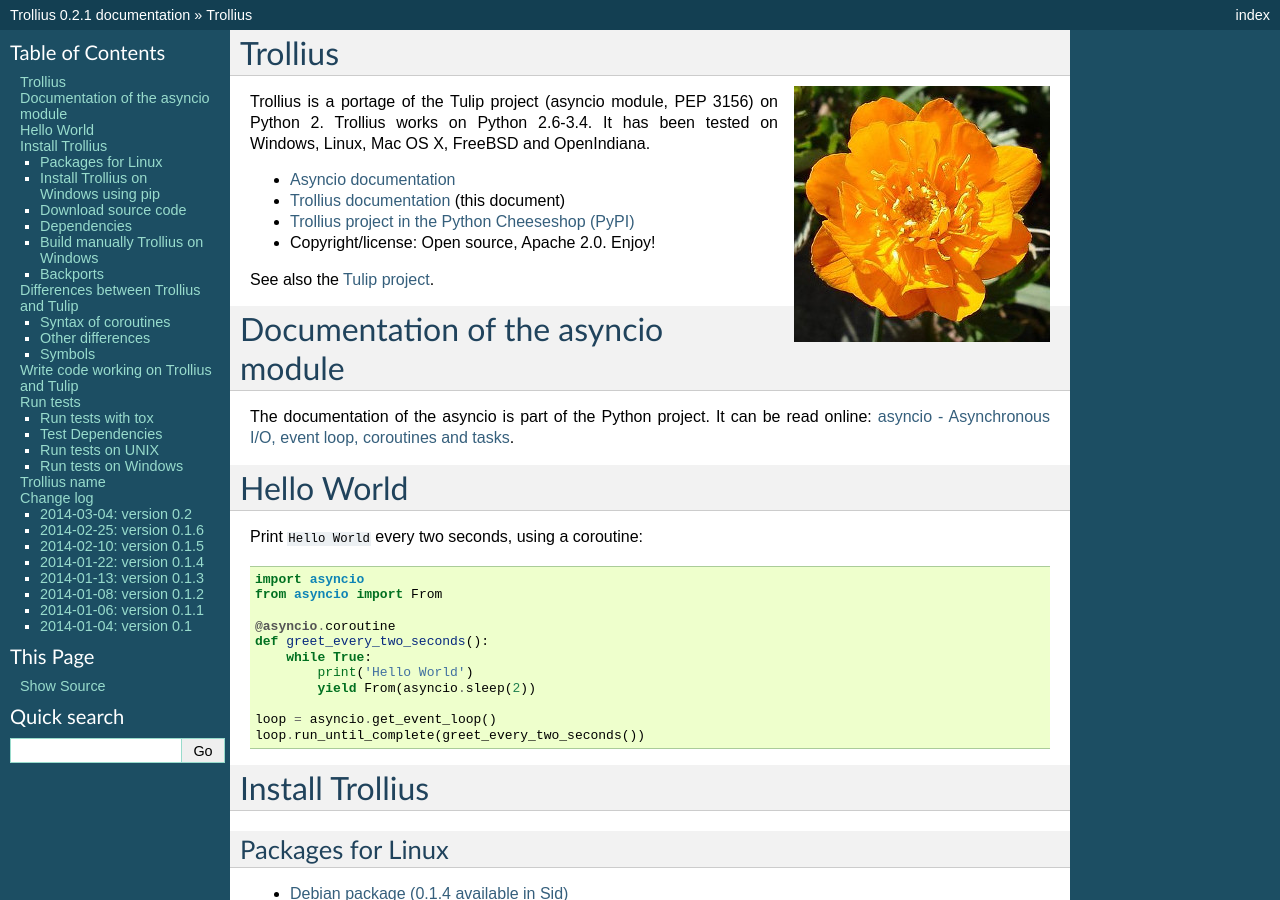
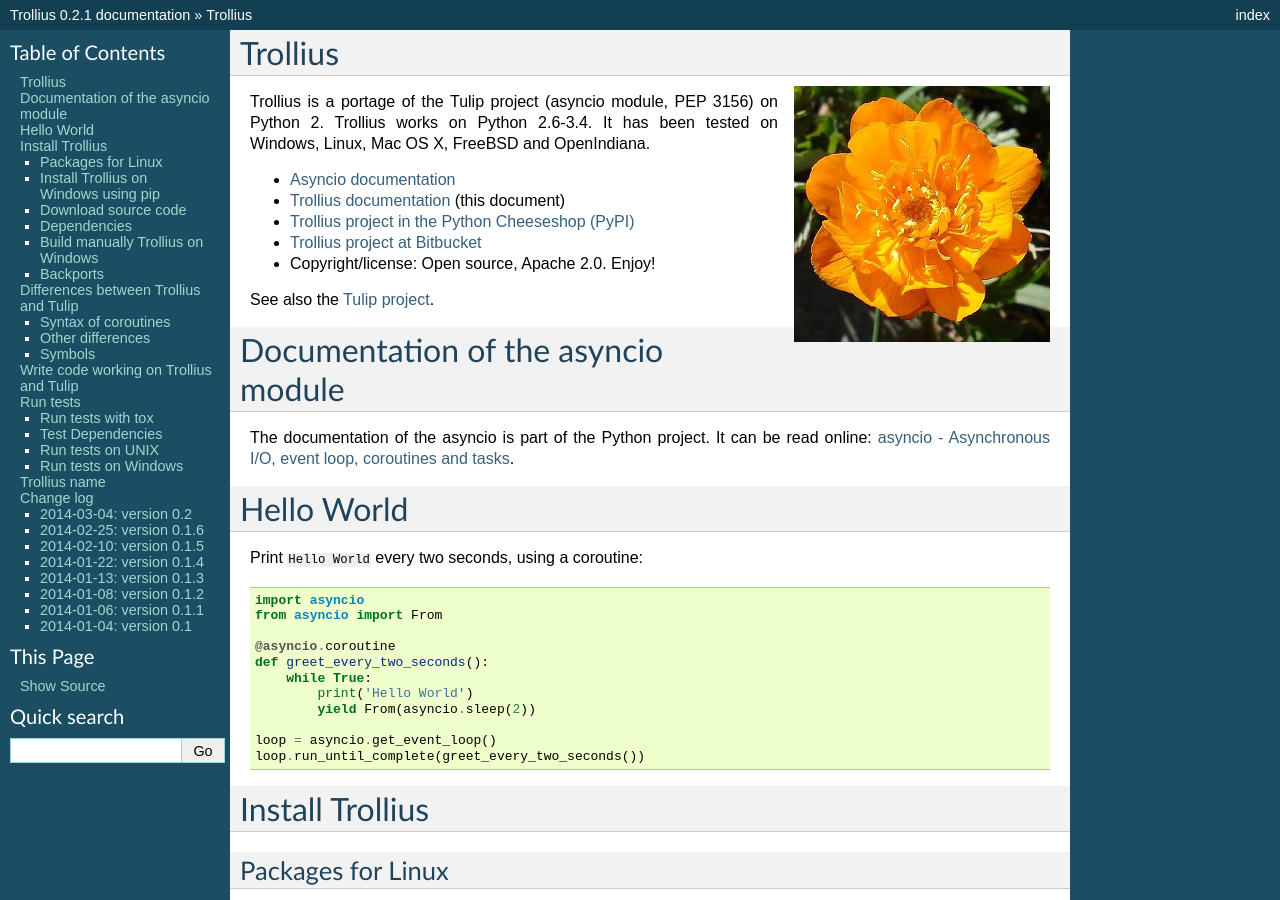
Before and after one commit to openstack-archive/deb-python-trollius, a Sphinx documentation site: the page built from doc/index.rst, in a window 1280 px wide and 900 px high. Built offline with Sphinx 7.4.7, drawn with Linux system fonts in a browser that asks for light colours.

Commit message:
doc: add link to bitbucket at the top

```diff
--- a/doc/index.rst
+++ b/doc/index.rst
@@ -14,6 +14,8 @@ Mac OS X, FreeBSD and OpenIndiana.
 * `Trollius documentation <http://trollius.readthedocs.org/>`_ (this document)
 * `Trollius project in the Python Cheeseshop (PyPI)
   <https://pypi.python.org/pypi/trollius>`_
+* `Trollius project at Bitbucket <https://bitbucket.org/enovance/trollius>`_
+
 * Copyright/license: Open source, Apache 2.0. Enjoy!
 
 See also the `Tulip project <http://code.google.com/p/tulip/>`_.
```
